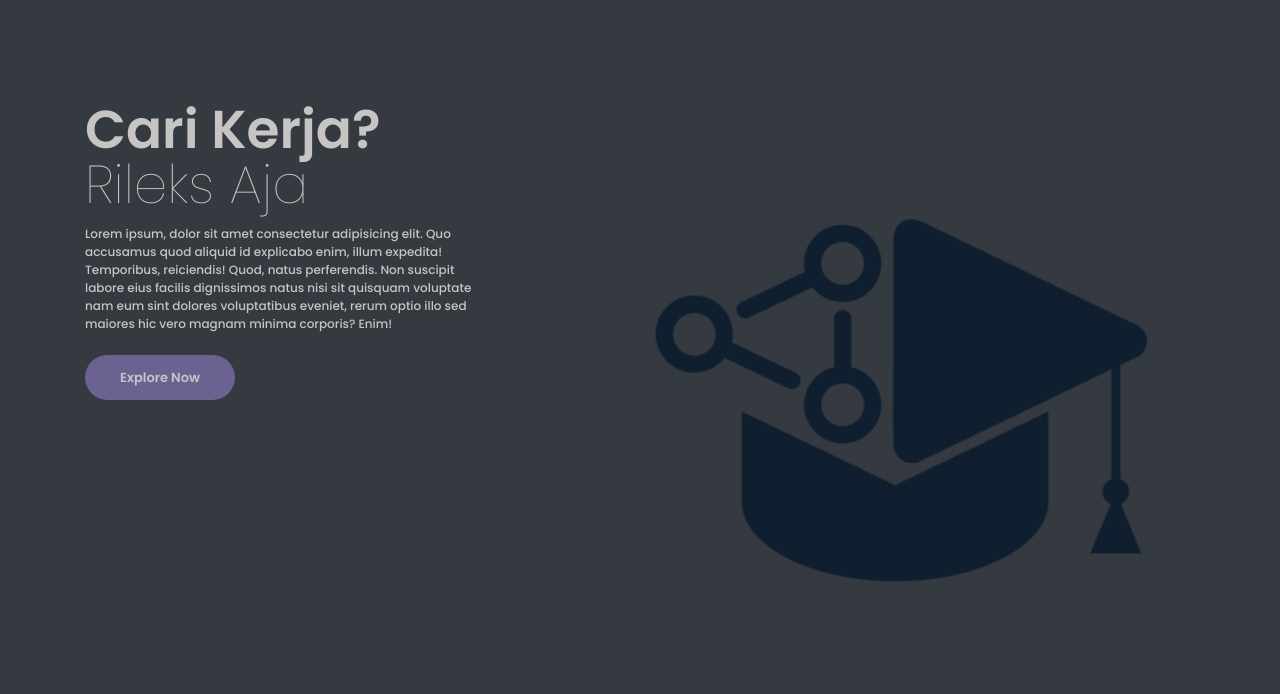
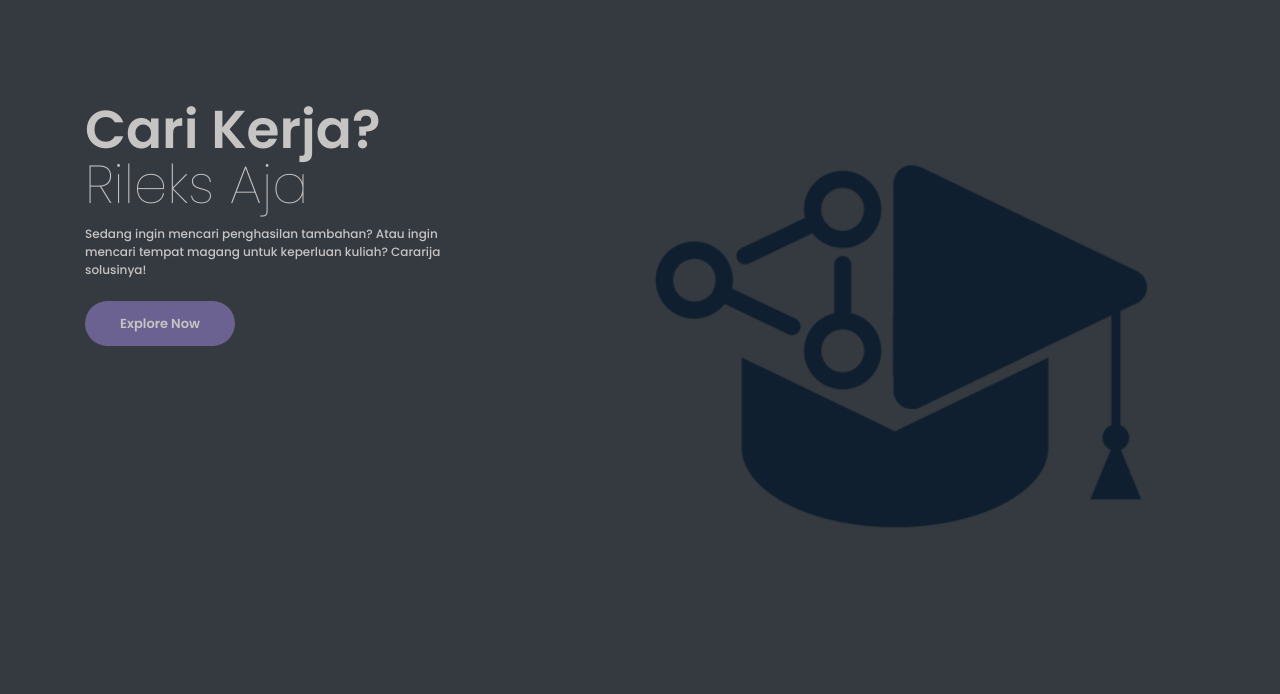
Before and after one commit to ikhsan0000/Cararija_HCI, a PHP site: page / in a window 1280 px wide. Shown: the part 66-760 px from the top of the page. Run offline with PHP 8.4, Linux system fonts and the light colour scheme; some libraries are stand-ins or nearby versions.

Commit message:
Update index.php

```diff
--- a/index.php
+++ b/index.php
@@ -58,7 +58,7 @@
        Rileks Aja
     </span>
     <p class="general-text inline-flex">
-      Lorem ipsum, dolor sit amet consectetur adipisicing elit. Quo accusamus quod aliquid id explicabo enim, illum expedita! Temporibus, reiciendis! Quod, natus perferendis. Non suscipit labore eius facilis dignissimos natus nisi sit quisquam voluptate nam eum sint dolores voluptatibus eveniet, rerum optio illo sed maiores hic vero magnam minima corporis? Enim!
+      Sedang ingin mencari penghasilan tambahan? Atau ingin mencari tempat magang untuk keperluan kuliah? Cararija solusinya!
     </p>
 
     <img src="assets/logo2.png" alt="logo" class="logo-bg inline-flex">
```
